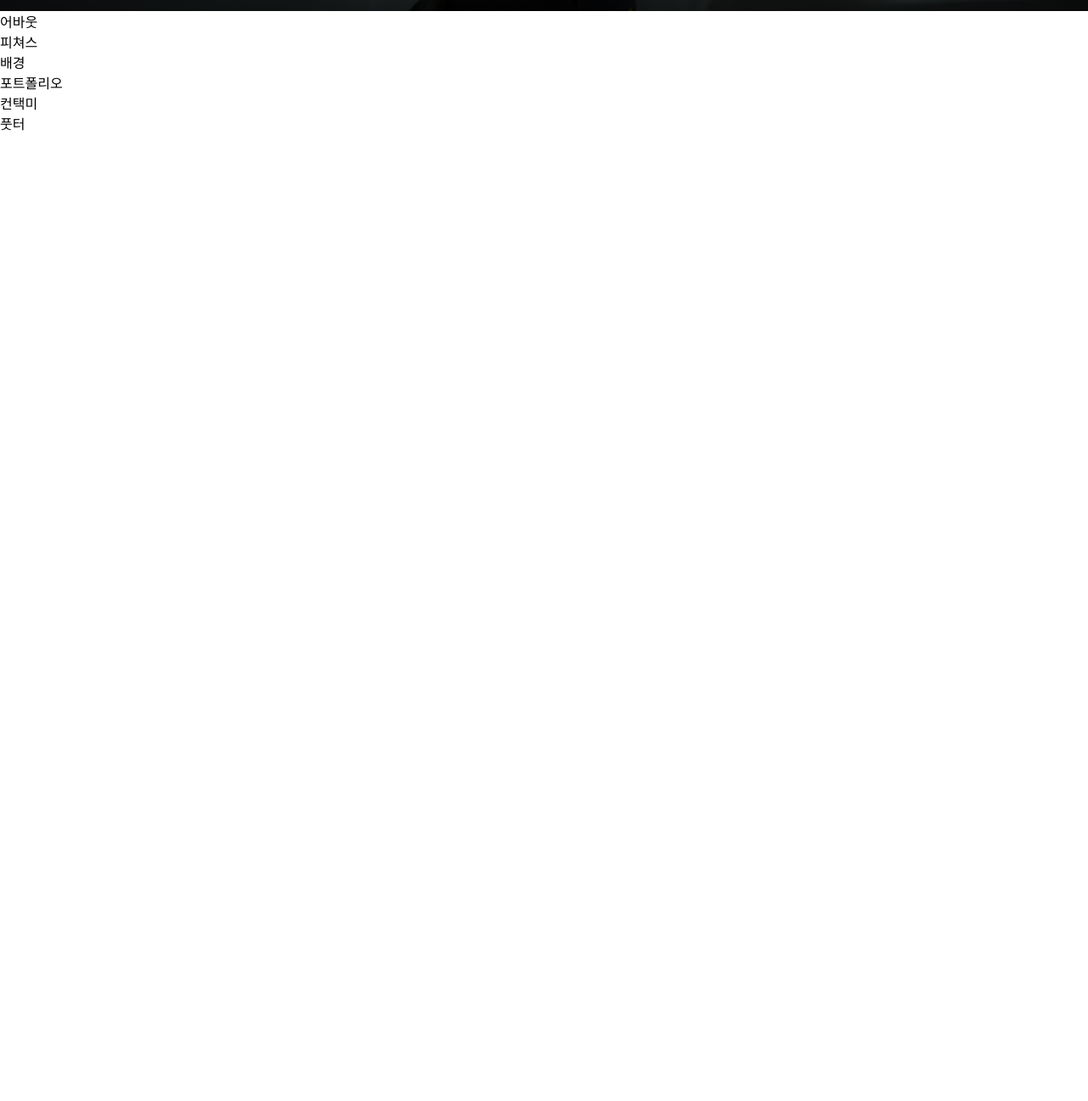
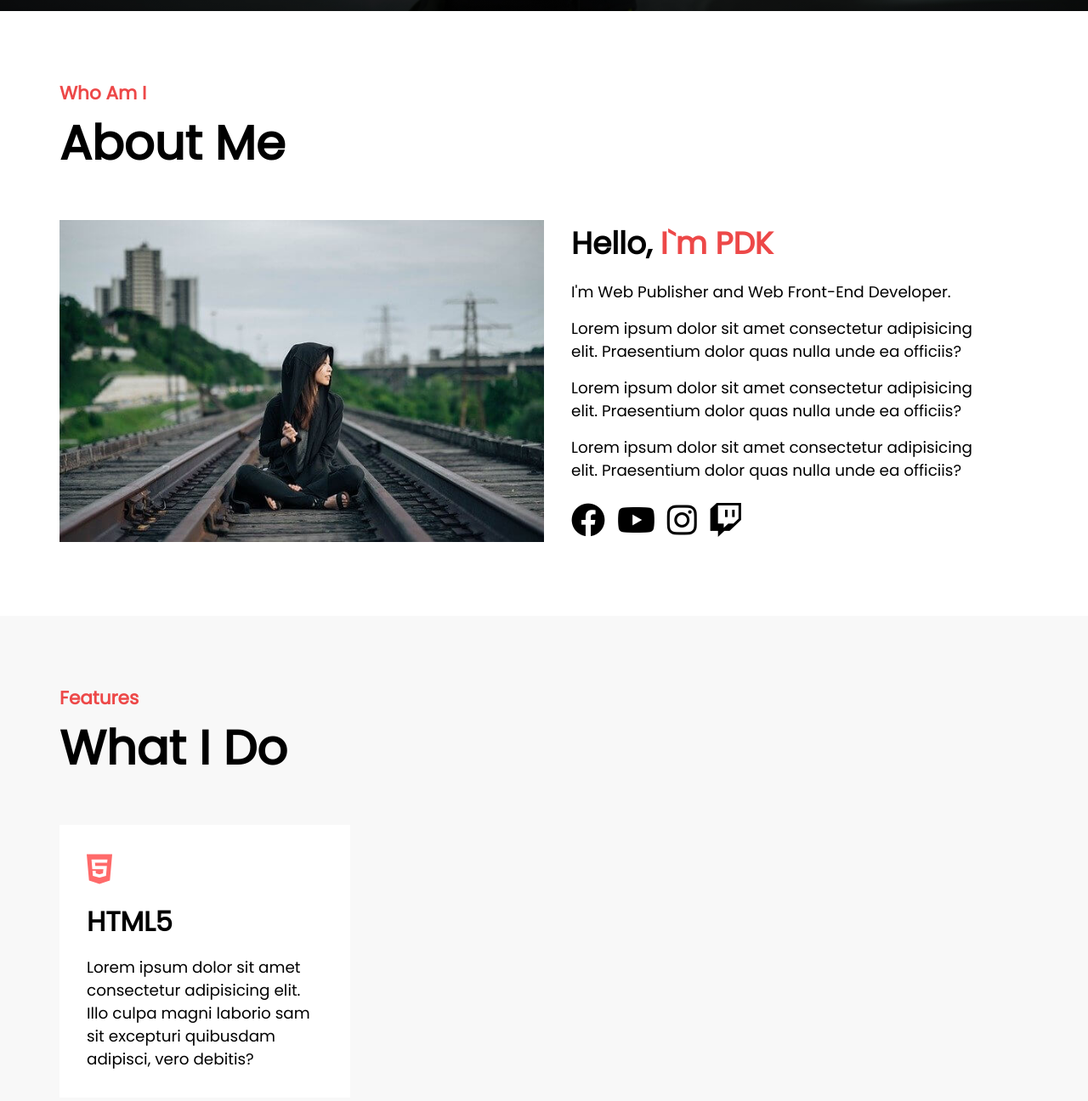
Before and after one commit to rdw6534/FE25, a plain HTML site: page index.html in a window 1280 px wide. Shown: the part 787-2083 px from the top of the page at 85% size. Before the commit the page ends 944 px from the top, so only its background shows below. Drawn offline with nearby package versions, Linux system fonts and the light colour scheme.

Commit message:
어바웃 섹션까지 완성

```diff
--- a/css/style.css
+++ b/css/style.css
@@ -1,4 +1,4 @@
-@import url('https://fonts.googleapis.com/css2?family=Varela+Round&display=swap');
+@import url('https://fonts.googleapis.com/css2?family=Poppins&family=Varela+Round&display=swap');
 
 * {
     margin: 0;
@@ -133,8 +133,124 @@ main h2 span::after {
 @keyframes blink {
     0% {
         opacity:1;
-}
+    }
     100% {
         opacity:0;
+    }
 }
+section {
+    font-family:"Poppins", sans-serif;
+    padding:5rem 0;
 }
+section:nth-child(2n) {
+    background-color:#f8f8f8;
+}
+
+section .title{
+    margin-bottom:3rem;
+}
+section .title h4{
+    font-size:1.35rem;
+    color:#ed4848;
+    position:relative;
+}
+section .title h2{
+    font-size:3.5rem;
+}
+section .title p{
+    font-size:1.15rem;
+}
+
+/* float 속성 해제 */
+section .about-self::after{
+    content:"";
+    clear:both;
+    display:block;
+}
+/* 본문 너비 절반 지정 & 왼쪽 배치 */
+section .about-self .left{
+    width:50%;
+    float:left;
+}
+/* 이미지 크기가 부모 영역을 넘지 않도록 부모 영역의 최대 크기로 지정 */
+section .about-self .left img{
+    max-width:100%;
+}
+/* 본문 너비 절반 지정 & 오른쪽 배치 */
+section .about-self .right{
+    width:50%;
+    float:left;
+    padding:0 2rem;
+}
+
+/* 본문 오른쪽 h3 태그의 글자 크기와 여백 지정 */
+section .about-self .right h3{
+    font-size:2.25rem;
+    margin-bottom:1rem;
+}
+/* 본문 오른쪽 h3 태그의 strong 태그 색상 강조 */
+section .about-self .right h3 strong{
+    color:#ed4848;
+}
+/* 본문 오른쪽 p 태그의 크기와 여백 지정 */
+section .about-self .right p{
+    font-size:1.15rem;
+    margin:1rem 0;
+}
+/* 본문 오른쪽의 아이콘 폰트 크기와 여백 지정 */
+section .about-self .right .social a{
+    font-size:2.5rem;
+    margin-right:0.2rem;
+}
+
+.bg {
+    background: url('/images/background.jpg') center center;
+    background-size: cover;
+    background-attachment: fixed;
+    height: 650px;
+}
+
+/* float 속성 해제 */
+section .do-me::after{
+    content:"";
+    display:block;
+    clear:both;
+}
+/* 사각형 크기와 간격, 내부 여백 설정 */
+section .do-me .do-inner{
+    background-color:#fff;
+    width:30%;
+    padding:2rem;
+    float:left;
+    margin-right:5%;
+    cursor:pointer;
+}
+/* 마지막 사각형의 외부 여백 설정 */
+section .do-me .do-inner:last-child{
+    margin-right:0;
+}
+
+/* 아이콘 폰트 크기와 색상 */
+section .do-me .do-inner .icon i{
+    font-size:2.5rem;
+    color:#ff6a6a;
+}
+/* HTML5, CSS3, BootStrap v5.0 텍스트 크기와 간격 */
+section .do-me .do-inner .content h3{
+    font-size:2rem;
+    margin:1rem 0;
+}
+/* 사각형 텍스트 크기 */
+section .do-me .do-inner .content p{
+    font-size:1.15rem;
+}
+
+/* do-inner 클래스에 마우스를 올리면 배경색과 텍스트 색상 변경 */
+section .do-me .do-inner:hover{
+    background-color:lightcoral;
+    color:white;
+}
+/* do-inner 클래스에 마우스를 올리면 아이콘 폰트 색상 변경 */
+section .do-me .do-inner:hover i{
+    color:white;
+}
--- a/index.html
+++ b/index.html
@@ -51,14 +51,59 @@
         </div>
     </main>
     <section id="about" class="about">
-        어바웃
+        <div class="container">
+            <div class="title">
+                <h4>Who Am I</h4>
+                <h2>About Me</h2>
+            </div>
+            <div class="about-self">
+                <div class="left">
+                    <img src="./images/me_alone.jpg" alt="">
+                </div>
+                <div class="right">
+                    <h3>Hello, <strong>I`m PDK</strong></h3>
+                    <p>I'm Web Publisher and Web Front-End Developer.</p>
+                    <p>Lorem ipsum dolor sit amet consectetur adipisicing elit. Praesentium dolor quas nulla unde ea officiis?</p>
+                    <p>Lorem ipsum dolor sit amet consectetur adipisicing elit. Praesentium dolor quas nulla unde ea officiis?</p>
+                    <p>Lorem ipsum dolor sit amet consectetur adipisicing elit. Praesentium dolor quas nulla unde ea officiis?</p>
+                    <div class="social">
+                        <a href="#">
+                            <i class="fa-brands fa-facebook"></i>
+                        </a>
+                        <a href="#">
+                            <i class="fa-brands fa-youtube"></i>
+                        </a>
+                        <a href="#">
+                            <i class="fa-brands fa-instagram"></i>
+                        </a>
+                        <a href="#">
+                            <i class="fa-brands fa-twitch"></i>
+                        </a>
+                    </div>
+                </div>
+            </div>
+        </div>
     </section>
     <section id="features" class="do">
-        피쳐스
+        <div class="container">
+            <div class="title">
+                <h4>Features</h4>
+                <h2>What I Do</h2>
+            </div>
+            <div class="do-me">
+                <div class="do-inner">
+                    <div class="icon">
+                        <i class="fa-brands fa-html5"></i>
+                    </div>
+                    <div class="content">
+                        <h3>HTML5</h3>
+                        <p>Lorem ipsum dolor sit amet consectetur adipisicing elit. Illo culpa magni laborio sam sit excepturi quibusdam adipisci, vero debitis?</p>
+                    </div>
+                </div>
+            </div>
+        </div>
     </section>
-    <div class="bg">
-        배경
-    </div>
+    <div class="bg"></div>
     <section id="portfolio" class="portfolio">
         포트폴리오
     </section>
```
Also changed, not shown: 1 other file.
